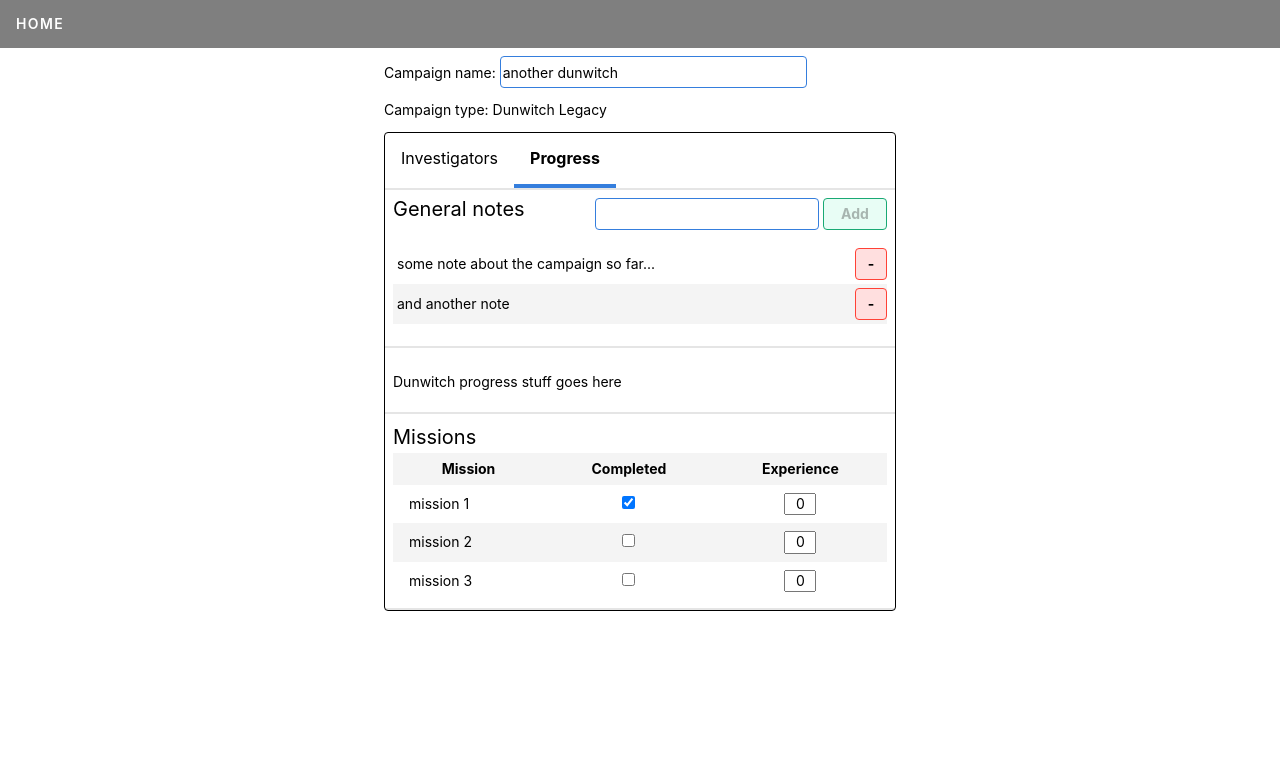
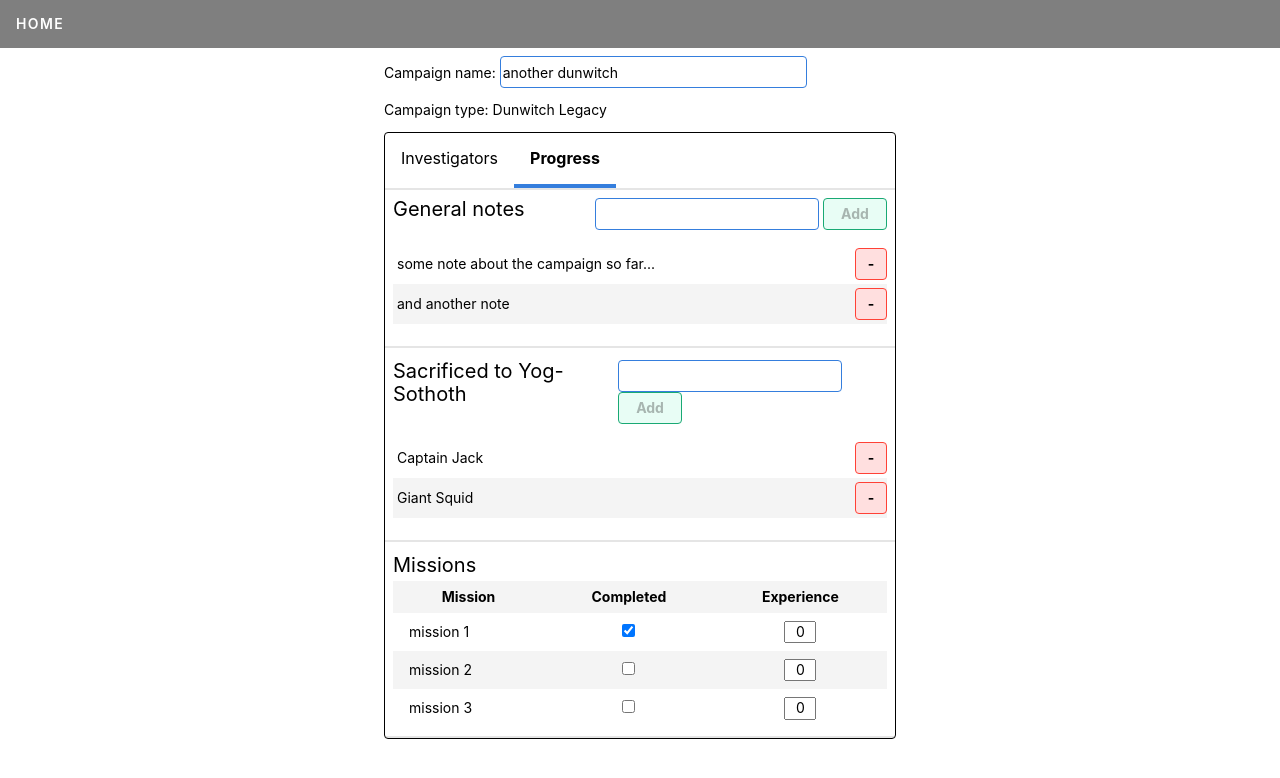
Before and after one commit to skinnybeans/arkham-log, an Angular app: page /campaign/1/progress in a window 1280 px wide. Shown: the top 778 px of the page. Built offline with nearby package versions, Linux system fonts and the light colour scheme.

Commit message:
added dunwitch sacrificed list

```diff
--- a/src/app/campaign/campaign-progress/dunwitch-progress/dunwitch-progress.component.html
+++ b/src/app/campaign/campaign-progress/dunwitch-progress/dunwitch-progress.component.html
@@ -1,3 +1,27 @@
 <div class="pa2 mv1 bb bw1 b--black-10">
-  <p>Dunwitch progress stuff goes here</p>
+  <div class="flex justify-between">
+    <div class="f4">Sacrificed to Yog-Sothoth</div>
+    <div>
+      <input
+        class="mr1 h2 b--blue br2 ba"
+        type="text"
+        [(ngModel)]="sacrificed">
+      <button
+        class="btn btn-success h2 w3"
+        [disabled]="sacrificed === ''">Add</button>
+    </div>
+  </div>
+
+  <ul class="list ml0 pl0">
+  <li
+    *ngFor="let cultist of sacrificedList; let i = index">
+    <div
+      class="flex justify-between items-center pv1 pl1"
+      [ngClass]="{'bg-near-white': i % 2}">
+      <div class="w-80">{{cultist}}</div>
+      <button
+        class="btn btn-danger w2 h2">-</button>
+    </div>
+  </li>
+  </ul>
 </div>
--- a/src/app/campaign/campaign-progress/dunwitch-progress/dunwitch-progress.component.ts
+++ b/src/app/campaign/campaign-progress/dunwitch-progress/dunwitch-progress.component.ts
@@ -7,6 +7,8 @@ import { Component, OnInit } from '@angular/core';
 })
 export class DunwitchProgressComponent implements OnInit {
 
+  sacrificed: string = '';
+  sacrificedList: string[] = ['Captain Jack', 'Giant Squid'];
   constructor() { }
 
   ngOnInit() {
```
